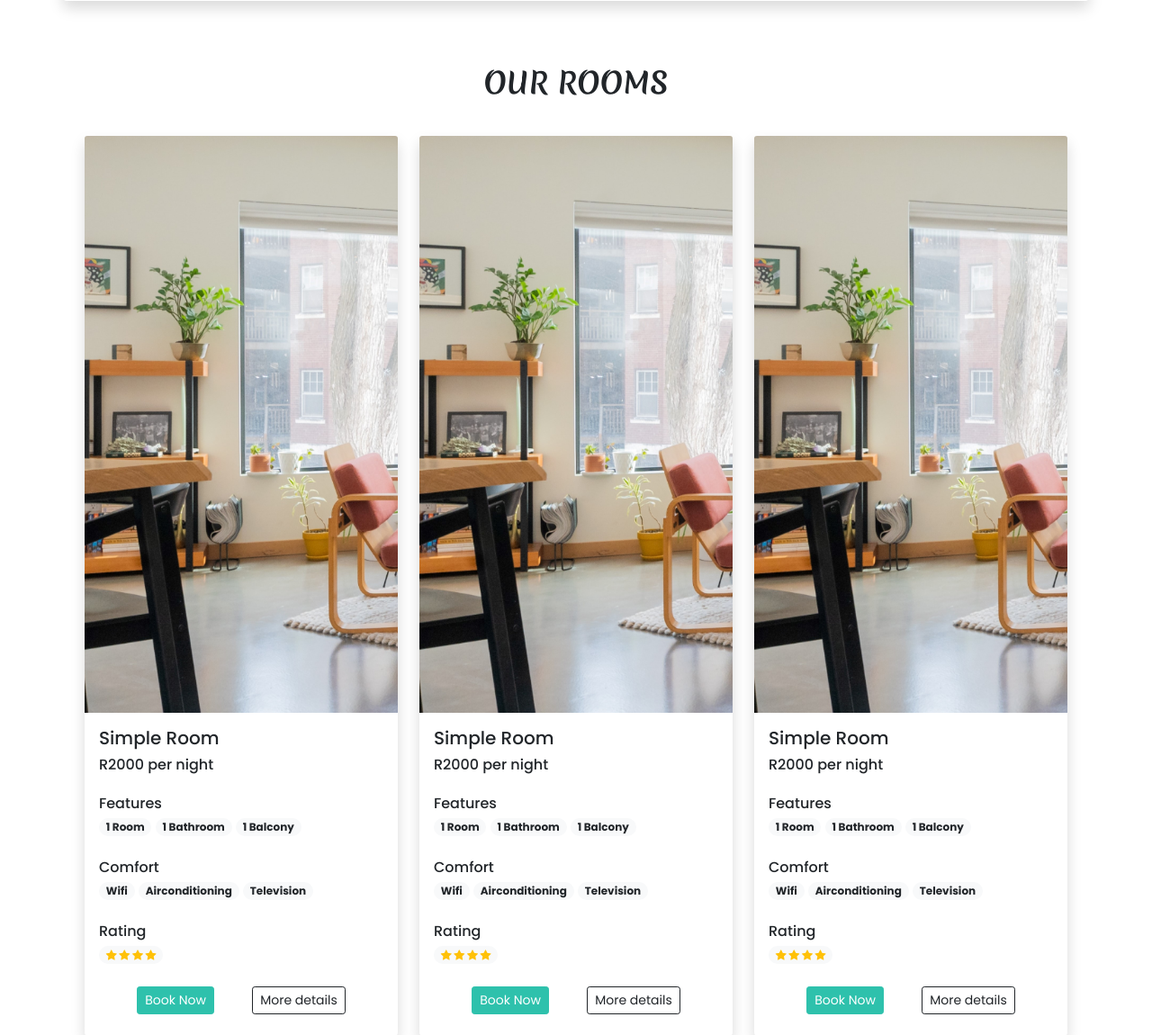
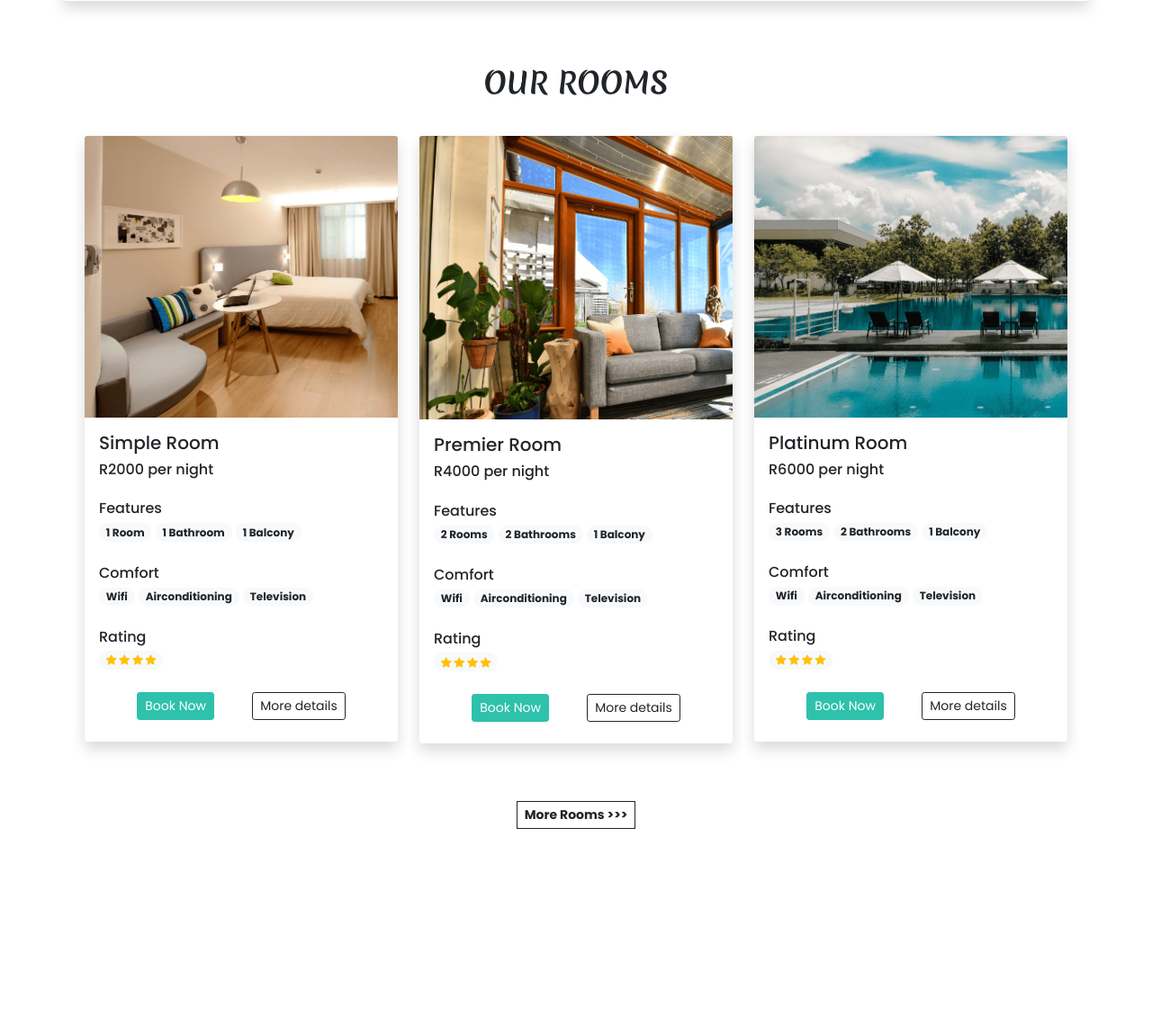
Before and after one commit to Willemu/finalHotelBookingApp, a PHP site: page / in a window 1280 px wide. Shown: the part 1141-2291 px from the top of the page at 90% size. After the commit the page ends 2062 px from the top, so only its background shows below. Run offline with PHP 8.4, Linux system fonts and the light colour scheme.

Commit message:
Update index.php
Completed room detail with differences

```diff
--- a/Hotel Booking App/index.php
+++ b/Hotel Booking App/index.php
@@ -32,6 +32,7 @@
 </head>
 <body>
 
+<!--Navbar and Navbar Modals -->
 <nav class="navbar navbar-expand-lg navbar-light bg-white px-lg-3 py-lg-2 shadow-sm sticky-top">
   <div class="container-fluid">
     <a class="navbar-brand me-5 fw-bold fs-3 h-font" href="index.php">Ultimate Hotel</a>
@@ -145,7 +146,7 @@
   <div class="row">
     <div class="col-lg-4 col-md-6 my-3">
       <div class="card border-0 shadow" style="max-width: 350px; margin: auto;">
-        <img src="images/Rooms/1.png" class="card-img-top" alt="room1">
+        <img src="images/Rooms/2.png" class="card-img-top" alt="room1">
       <div class="card-body">
         <h5 class="card-title">Simple Room</h5>
         <h6 class="mb-4">R2000 per night</h6>
@@ -192,17 +193,17 @@
 
     <div class="col-lg-4 col-md-6 my-3">
       <div class="card border-0 shadow" style="max-width: 350px; margin: auto;">
-        <img src="images/Rooms/1.png" class="card-img-top" alt="room1">
+        <img src="images/Rooms/4.png" class="card-img-top" alt="room2">
       <div class="card-body">
-        <h5 class="card-title">Simple Room</h5>
-        <h6 class="mb-4">R2000 per night</h6>
+        <h5 class="card-title">Premier Room</h5>
+        <h6 class="mb-4">R4000 per night</h6>
         <div class="features mb-4">
           <h6 class="mb-1">Features</h6>
             <span class="badge rounded-pill bg-light text-dark text-wrap">
-              1 Room
+              2 Rooms
             </span>
             <span class="badge rounded-pill bg-light text-dark text-wrap">
-              1 Bathroom
+              2 Bathrooms
             </span>
             <span class="badge rounded-pill bg-light text-dark text-wrap">
               1 Balcony
@@ -239,17 +240,17 @@
 
     <div class="col-lg-4 col-md-6 my-3">
       <div class="card border-0 shadow" style="max-width: 350px; margin: auto;">
-        <img src="images/Rooms/1.png" class="card-img-top" alt="room1">
+        <img src="images/Rooms/7.png" class="card-img-top" alt="room3">
       <div class="card-body">
-        <h5 class="card-title">Simple Room</h5>
-        <h6 class="mb-4">R2000 per night</h6>
+        <h5 class="card-title">Platinum Room</h5>
+        <h6 class="mb-4">R6000 per night</h6>
         <div class="features mb-4">
           <h6 class="mb-1">Features</h6>
             <span class="badge rounded-pill bg-light text-dark text-wrap">
-              1 Room
+              3 Rooms
             </span>
             <span class="badge rounded-pill bg-light text-dark text-wrap">
-              1 Bathroom
+              2 Bathrooms
             </span>
             <span class="badge rounded-pill bg-light text-dark text-wrap">
               1 Balcony
```
